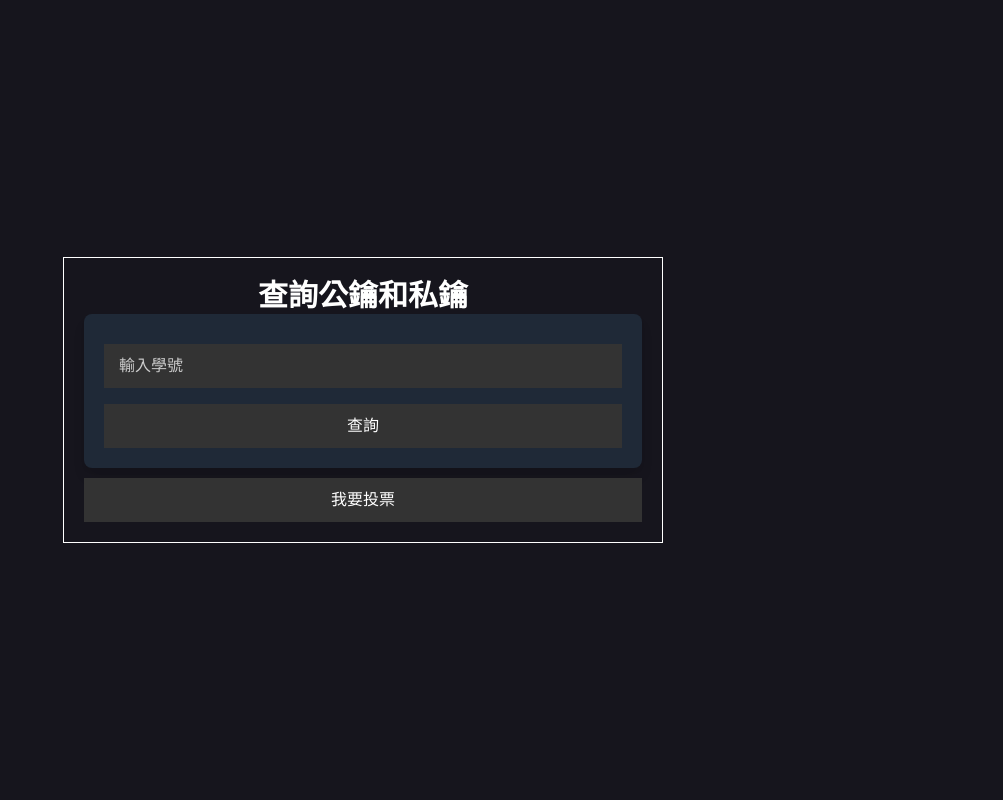
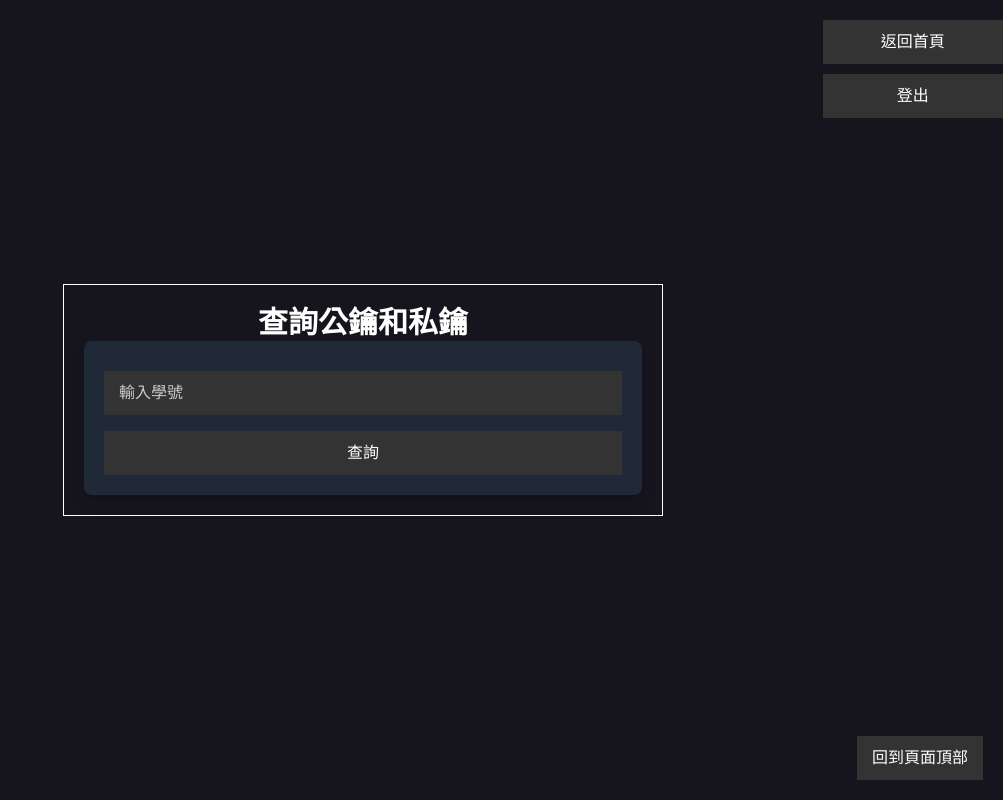
Before and after one commit to David810209/online-voting-system, a Flask app: page /getkey in a window 1280 px wide. Shown: the whole page, without its empty margins (277-1280 px from the left). Run offline with Flask 3, Linux system fonts and the light colour scheme.

Commit message:
update front end

```diff
--- a/app.py
+++ b/app.py
@@ -77,7 +77,7 @@ def info():
             redis_handler.update_vote(user_id, encrypted_president_choice, encrypted_vice_president_choice)
             return redirect(url_for('success'))
         except Exception as e:
-            flash("public key格式錯誤", "danger")
+            flash("public key格式錯誤(刷新頁面)", "danger")
             return render_template("info.html")
 
     return render_template('info.html')
@@ -96,7 +96,7 @@ def check():
         encrypted_vice_president_choice_b64 = redis_handler.get_vice_president_encrypted(user_id)
 
         if not encrypted_president_choice_b64 or not encrypted_vice_president_choice_b64:
-            flash('沒有可顯示的結果', 'error')
+            flash('沒有可顯示的結果(刷新頁面)', 'error')
             return redirect(url_for('check'))
 
         encrypted_president_choice = base64.b64decode(encrypted_president_choice_b64)
@@ -106,7 +106,7 @@ def check():
         decrypted_president_choice = decrypt_data(encrypted_president_choice,private_key_pem)
         decrypted_vice_president_choice = decrypt_data(encrypted_vice_president_choice,private_key_pem)
         if decrypted_president_choice is None or decrypted_vice_president_choice is None:
-            flash('您沒有投票資格或您的私鑰無效。', 'error')
+            flash('您沒有投票資格或您的私鑰無效。(刷新頁面)', 'error')
             return redirect(url_for('check'))
     return render_template('check.html',
                            president_choice=decrypted_president_choice,
@@ -123,11 +123,11 @@ def getkey():
                 public_key = redis_handler.get_public_key(user_id)
                 private_key = redis_handler.get_private_key(user_id)
             else:
-                flash('找不到指定的用戶', 'error')
+                flash('找不到指定的用戶(刷新頁面)', 'error')
                 return render_template("getkey.html")
             return render_template("getkey.html", private_key=private_key, public_key=public_key, user_id=user_id)
         except Exception as e:
-            flash("user id格式錯誤", "danger")
+            flash("user id格式錯誤(刷新頁面)", "danger")
             return render_template("getkey.html")
     else:
         # 處理 GET 請求的邏輯
--- a/templates/getkey.html
+++ b/templates/getkey.html
@@ -10,6 +10,9 @@
             background-color: #16151d; /* 暗灰色背景 */
             color: #ffffff; /* 白色文字 */
             font-family: Arial, sans-serif; /* 字體樣式 */
+            position: relative;
+            margin: 0;
+            padding: 0;
         }
         .container {
             max-width: 600px;
@@ -37,6 +40,14 @@
         input::placeholder {
             color: #cccccc; /* 占位符文字顏色 */
         }
+        .top-right-links {
+            position: fixed;
+            right: 10px;
+            top: 10px;
+        }
+        .top-right-links button {
+            margin-left: 10px; /* 在按鈕之間添加空間 */
+        }
         #results {
             margin-top: 20px; /* 結果部分的上邊距 */
         }
@@ -44,9 +55,22 @@
             color: transparent;
             text-shadow: 0 0 10px rgba(0, 0, 0, 0.5);
         }
+        #back-to-top {
+            position: fixed;
+            bottom: 20px;
+            right: 20px;
+            padding: 10px 15px;
+            background-color: #333333;
+            color: #ffffff;
+            cursor: pointer;
+        }
     </style>
 </head>
 <body class="flex items-center justify-center h-screen">
+    <div class="top-right-links">
+        <button onclick="window.location.href='/'">返回首頁</button>
+        <button onclick="window.location.href='/logout'">登出</button>
+    </div>
     <div class="container">
         <h1 class="text-3xl font-bold">查詢公鑰和私鑰</h1>
         <form action="/getkey" method="post" class="bg-gray-800 p-5 rounded-lg shadow-lg">
@@ -63,8 +87,8 @@
             <p>{{ error }}</p>
         </div>
         {% endif %}
-        <button onclick="window.location.href='/info'">我要投票</button>
     </div>
+    <div id="back-to-top" onclick="scrollToTop()">回到頁面頂部</div>
     <script>
         function copyToClipboard(id) {
             const text = document.getElementById(id).textContent;
@@ -74,6 +98,9 @@
                 alert('複製失敗');
             });
         }
+        function scrollToTop() {
+            window.scrollTo({top: 0, behavior: 'smooth'});
+        }
     </script>
 </body>
 </html>
```
Also changed, not shown: templates/check.html (+13 -0 lines), templates/info.html (+13 -0 lines), templates/login.html (+13 -0 lines), templates/select.html (+13 -0 lines), templates/success.html (+15 -2 lines).
